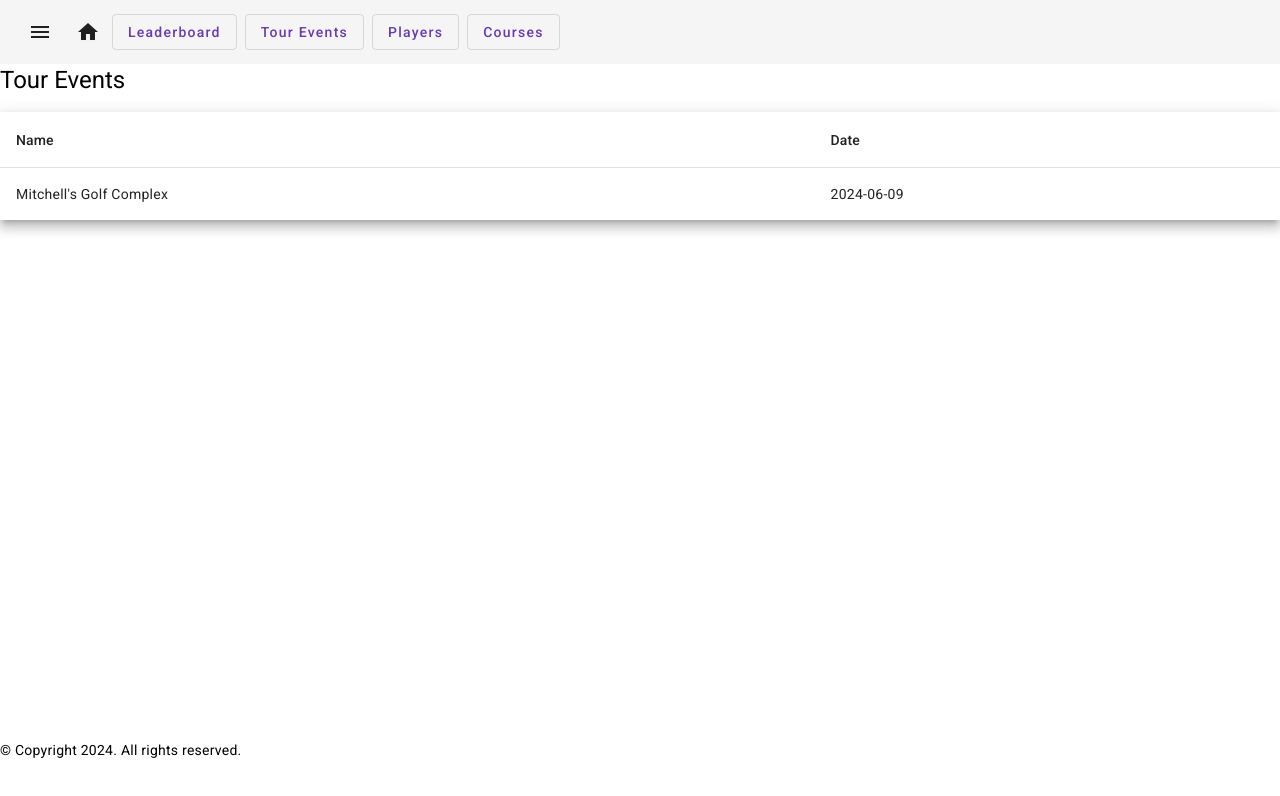
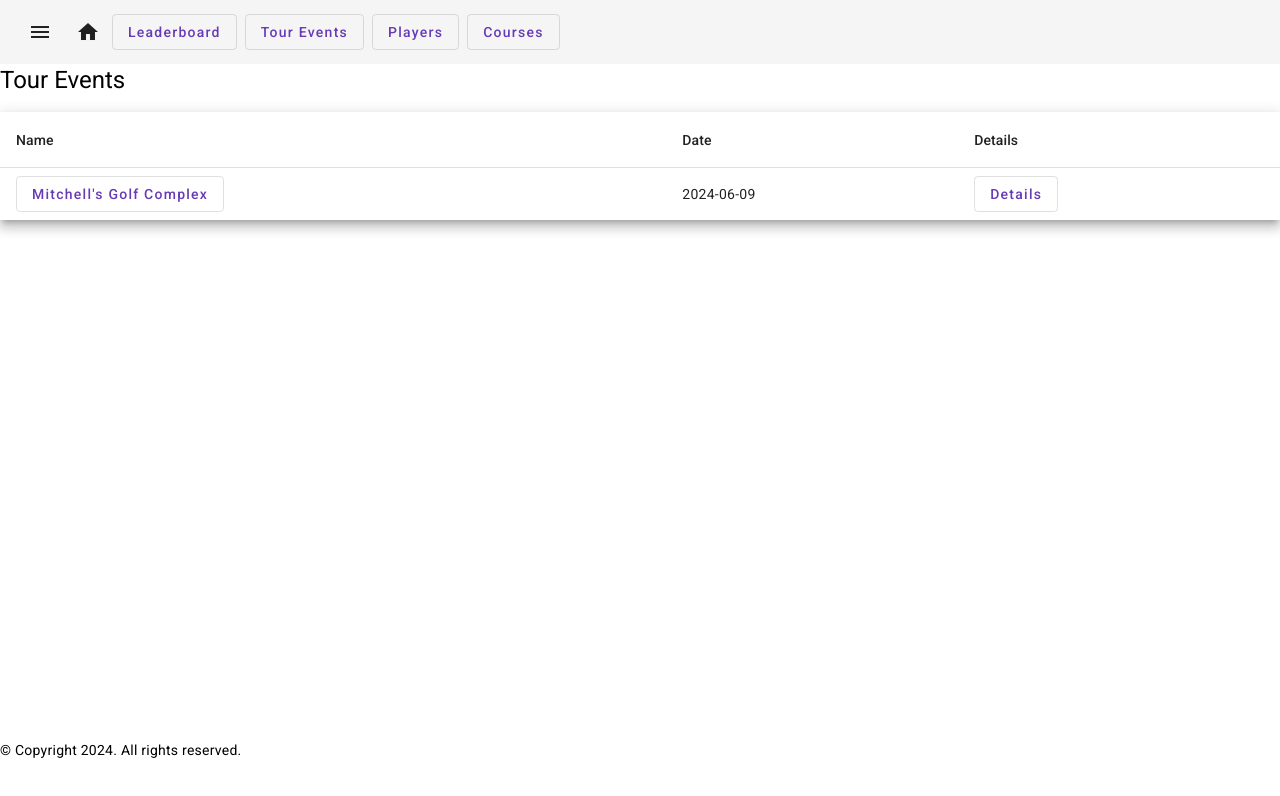
Before and after one commit to kylemv/minigolf-tour, an Angular app in the folder minigolf-tour/: page /tour-events in a window 1280 px wide. Shown: the top 796 px of the page. Built offline with nearby package versions, Linux system fonts and the light colour scheme.

Commit message:
Addind event details and buttons for linking

```diff
--- a/minigolf-tour/public/tour-events.json
+++ b/minigolf-tour/public/tour-events.json
@@ -3,8 +3,10 @@
         {
             "name" : "Mitchells",
             "date" : "2024-06-09",
+            "id" : 0,
             "course" : {
                 "name": "Mitchell's Golf Complex",
+                "id" : 0,
                 "holes" : [],
                 "par" : 70
             },
--- /dev/null
+++ b/minigolf-tour/src/app/components/tour-event-details/tour-event-details.component.html
@@ -0,0 +1 @@
+<p>tour-event-details works!</p>
--- a/minigolf-tour/src/app/components/tour-events/tour-events.component.html
+++ b/minigolf-tour/src/app/components/tour-events/tour-events.component.html
@@ -8,7 +8,11 @@
     } -->
     <ng-container matColumnDef="Name">
         <th mat-header-cell *matHeaderCellDef>Name</th>
-        <td mat-cell *matCellDef="let event">{{event.course.name}}</td>
+        <td mat-cell *matCellDef="let event">
+            <a mat-stroked-button href="/courses/{{event.course.id}}" color="primary">
+                {{event.course.name}}
+            </a>
+        </td>
     </ng-container>
 
     <ng-container matColumnDef="Date">
@@ -16,6 +20,13 @@
         <td mat-cell *matCellDef="let event">{{event.date}}</td>
     </ng-container>
 
+    <ng-container matColumnDef="Details">
+        <th mat-header-cell *matHeaderCellDef>Details</th>
+        <td mat-cell *matCellDef="let event">
+            <a mat-stroked-button href="/tour-events/{{event.id}}" color="primary">Details</a>
+        </td>
+    </ng-container>
+
     <tr mat-header-row *matHeaderRowDef="columnsToDisplay"></tr>
     <tr mat-row *matRowDef="let row; columns: columnsToDisplay;"></tr>
 </table>
--- a/minigolf-tour/src/app/components/tour-events/tour-events.component.ts
+++ b/minigolf-tour/src/app/components/tour-events/tour-events.component.ts
@@ -1,6 +1,7 @@
 import { Component, inject } from '@angular/core';
 import { CommonModule } from '@angular/common';
 import { MatTableModule } from '@angular/material/table';
+import {MatButtonModule} from '@angular/material/button';
 
 import { TourEvent } from '../../types/TourEvent';
 import { TourEventsService } from '../../services/tour-events.service';
@@ -8,7 +9,7 @@ import { TourEventsService } from '../../services/tour-events.service';
 @Component({
   selector: 'app-tour-events',
   standalone: true,
-  imports: [CommonModule, MatTableModule],
+  imports: [CommonModule, MatTableModule, MatButtonModule],
   templateUrl: './tour-events.component.html',
   styleUrl: './tour-events.component.css'
 })
@@ -16,7 +17,7 @@ export class TourEventsComponent {
     eventsService: TourEventsService = inject(TourEventsService);
 
     events: TourEvent[] = [];
-    displayedColumns: string[] = ['Name', 'Date'];
+    displayedColumns: string[] = ['Name', 'Date', 'Details'];
     columnsToDisplay: string[] = this.displayedColumns.slice();
 
     constructor() {
--- a/minigolf-tour/src/app/types/Course.ts
+++ b/minigolf-tour/src/app/types/Course.ts
@@ -4,6 +4,8 @@ export interface Course
 {
     name: String;
 
+    id: Number;
+
     holes: Hole[];
 
     par: Number;
--- a/minigolf-tour/src/app/types/TourEvent.ts
+++ b/minigolf-tour/src/app/types/TourEvent.ts
@@ -7,6 +7,8 @@ export interface TourEvent
 
     date: String;
 
+    id: Number;
+
     course: Course;
 
     scores: EventScore[];
```
Also changed, not shown: minigolf-tour/src/app/components/tour-event-details/tour-event-details.component.ts (added, +12 -0 lines), minigolf-tour/src/app/components/tour-event-details/tour-event-details.component.css (added), 1 other file (tests, documents, lock files or other folders).
